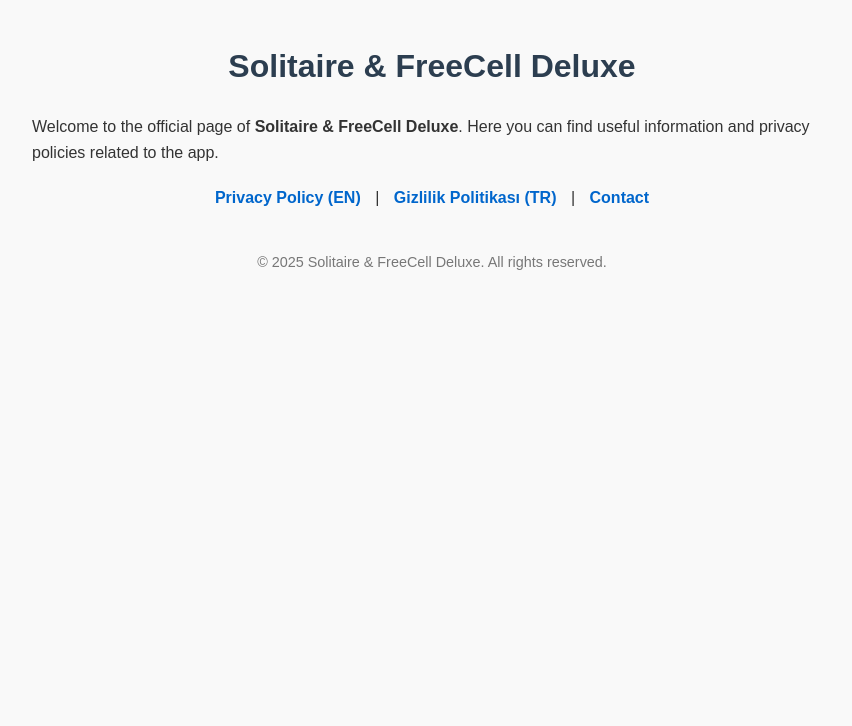
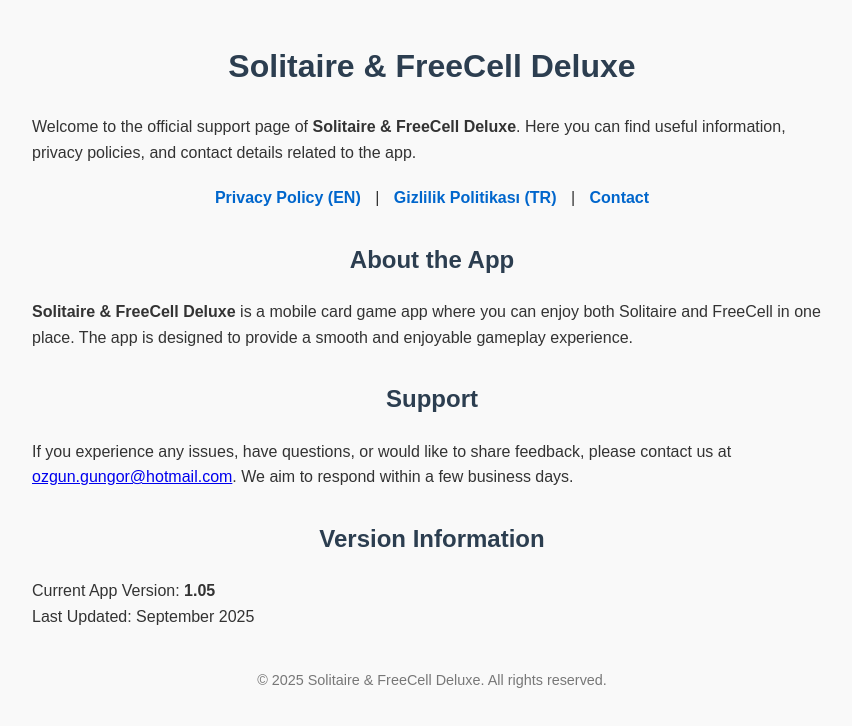
Before and after one commit to ozgungungor/SolitaireFreecell, a plain HTML site: page index.html in a window 1280 px wide. Shown: the whole page, without its empty margins (208-1060 px from the left). Drawn offline with Linux system fonts and the light colour scheme.

Commit message:
Update index.html

```diff
--- a/index.html
+++ b/index.html
@@ -3,7 +3,7 @@
 <head>
   <meta charset="UTF-8">
   <meta name="viewport" content="width=device-width, initial-scale=1.0">
-  <title>Solitaire & FreeCell Deluxe</title>
+  <title>Solitaire & FreeCell Deluxe - Support</title>
   <style>
     body {
       font-family: Arial, sans-serif;
@@ -14,7 +14,7 @@
       margin: auto;
       padding: 20px;
     }
-    h1 {
+    h1, h2 {
       text-align: center;
       color: #2c3e50;
     }
@@ -34,6 +34,9 @@
     nav a:hover {
       text-decoration: underline;
     }
+    section {
+      margin: 30px 0;
+    }
     footer {
       margin-top: 40px;
       text-align: center;
@@ -44,8 +47,8 @@
 </head>
 <body>
   <h1>Solitaire & FreeCell Deluxe</h1>
-  <p>Welcome to the official page of <strong>Solitaire & FreeCell Deluxe</strong>.
-  Here you can find useful information and privacy policies related to the app.</p>
+  <p>Welcome to the official support page of <strong>Solitaire & FreeCell Deluxe</strong>.
+  Here you can find useful information, privacy policies, and contact details related to the app.</p>
 
   <nav>
     <a href="Privacy_en.html">Privacy Policy (EN)</a> |
@@ -53,6 +56,25 @@
     <a href="mailto:ozgun.gungor@hotmail.com">Contact</a>
   </nav>
 
+  <section>
+    <h2>About the App</h2>
+    <p><strong>Solitaire & FreeCell Deluxe</strong> is a mobile card game app where you can enjoy both Solitaire and FreeCell in one place.
+    The app is designed to provide a smooth and enjoyable gameplay experience.</p>
+  </section>
+
+  <section>
+    <h2>Support</h2>
+    <p>If you experience any issues, have questions, or would like to share feedback,
+    please contact us at <a href="mailto:ozgun.gungor@hotmail.com">ozgun.gungor@hotmail.com</a>.
+    We aim to respond within a few business days.</p>
+  </section>
+
+  <section>
+    <h2>Version Information</h2>
+    <p>Current App Version: <strong>1.05</strong><br>
+    Last Updated: September 2025</p>
+  </section>
+
   <footer>
     © 2025 Solitaire & FreeCell Deluxe. All rights reserved.
   </footer>
```
